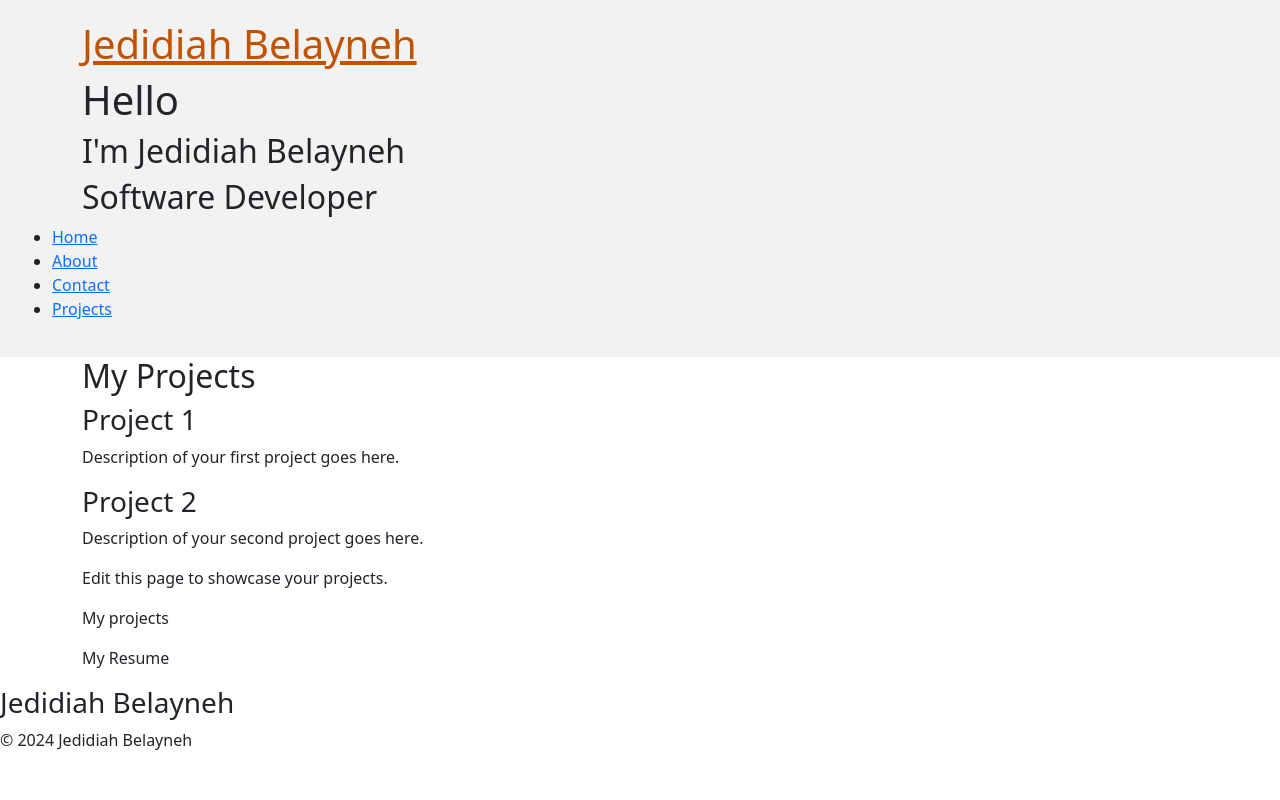
After one commit to jedidiah184/my-first-blog, a Django app: page /projects/ in a window 1280 px wide. The commit adds this page. Run offline with Django 5.2, Linux system fonts and the light colour scheme.

Commit message:
Organizing site pages

```diff
--- /dev/null
+++ b/blog/static/css/blog.css
@@ -0,0 +1,7 @@
+h1 a, h2 a {
+    color: #C25100;
+}
+header {
+    background-color: #F2F2F2;
+    padding: 20px;
+}
--- /dev/null
+++ b/blog/templates/blog/homepage.html
@@ -0,0 +1,56 @@
+{% load static %}
+<!DOCTYPE html>
+<html lang="en">
+<head>
+    <meta charset="UTF-8">
+    <meta name="viewport" content="width=device-width, initial-scale=1.0">
+    <link rel="stylesheet" href="https://cdn.jsdelivr.net/npm/bootstrap@5.3.3/dist/css/bootstrap.min.css" integrity="sha384-QWTKZyjpPEjISv5WaRU9OFeRpok6YctnYmDr5pNlyT2bRjXh0JMhjY6hW+ALEwIH" crossorigin="anonymous">
+    <link rel="stylesheet" href="{% static 'css/blog.css' %}">
+    <title>Profile Page</title>
+</head>
+<body>
+    <header class="page-header">
+      <div class="container">
+        <h1><a href="/">Jedidiah Belayneh</a></h1>
+        <h1>Hello</h1>
+        <h2>I'm Jedidiah Belayneh</h2>
+        <h2>Software Developer</h2>
+      </div>
+
+      <div>
+        <nav>
+            <ul>
+                <li><a href="{% url 'post_list' %}">Home</a></li>
+                <li><a href="{% url 'about' %}">About</a></li>
+                <li><a href="{% url 'contact' %}">Contact</a></li>
+                <li><a href="{% url 'projects' %}">Projects</a></li>
+            </ul>
+        </nav>
+      </div>
+    </header>
+
+    <main class="container">
+        <div class="row">
+            <div class="col">
+            {% block content %}
+            {% endblock %}
+            </div>
+        </div>
+        <section>
+            <div>
+                <p>My projects</p>
+            </div>
+
+            <div>
+                <p>My Resume</p>
+            </div>
+        </section>
+    </main>
+
+    <footer>
+        <h3>Jedidiah Belayneh</h3>
+        <p>&copy; 2024 Jedidiah Belayneh</p>
+        <img src="" alt="">
+    </footer>
+</body>
+</html>
--- /dev/null
+++ b/blog/templates/blog/projects.html
@@ -0,0 +1,16 @@
+{% extends 'blog/homepage.html' %}
+
+{% block content %}
+<h2>My Projects</h2>
+<div>
+  <h3>Project 1</h3>
+  <p>Description of your first project goes here.</p>
+</div>
+
+<div>
+  <h3>Project 2</h3>
+  <p>Description of your second project goes here.</p>
+</div>
+
+<p>Edit this page to showcase your projects.</p>
+{% endblock %}
--- a/blog/urls.py
+++ b/blog/urls.py
@@ -3,4 +3,8 @@ from . import views
 
 urlpatterns = [
     path('', views.post_list, name='post_list'),
+    path('post/<int:pk>/', views.post_detail, name='post_detail'),
+    path('about/', views.about, name='about'),
+    path('contact/', views.contact, name='contact'),
+    path('projects/', views.projects, name='projects'),
 ]
--- a/blog/views.py
+++ b/blog/views.py
@@ -1,4 +1,4 @@
-from django.shortcuts import render
+from django.shortcuts import render, get_object_or_404
 from django.utils import timezone
 from .models import Post
 
@@ -7,3 +7,18 @@ from .models import Post
 def post_list(request):
     posts = Post.objects.filter(published_date__lte=timezone.now()).order_by('published_date')
     return render(request, 'blog/post_list.html', {'posts': posts})
+
+def post_detail(request, pk):
+    post = get_object_or_404(Post, pk=pk)
+    return render(request, 'blog/post_detail.html', {'post': post})
+
+def about(request):
+    return render(request, 'blog/about_page.html')
+
+
+def contact(request):
+    return render(request, 'blog/contact.html')
+
+
+def projects(request):
+    return render(request, 'blog/projects.html')
--- a/mysite/settings.py
+++ b/mysite/settings.py
@@ -116,7 +116,7 @@ USE_TZ = True
 # Static files (CSS, JavaScript, Images)
 # https://docs.djangoproject.com/en/5.1/howto/static-files/
 
-STATIC_URL = 'static/'
+STATIC_URL = '/static/'
 STATIC_ROOT = BASE_DIR / 'static'
 
 # Default primary key field type
```
Also changed, not shown: blog/templates/blog/about_page.html (added, +7 -0 lines), blog/templates/blog/contact.html (added, +12 -0 lines), blog/templates/blog/post_detail.html (added, +12 -0 lines), blog/templates/blog/post_list.html (+6 -44 lines), 1 other file.
